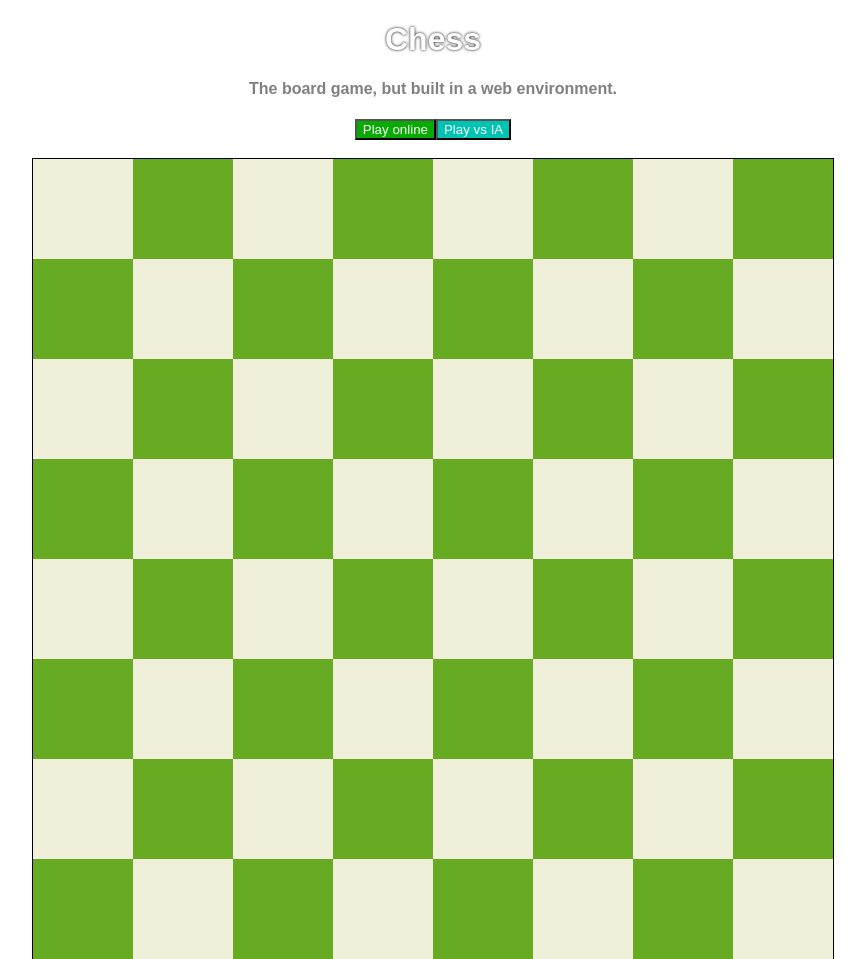
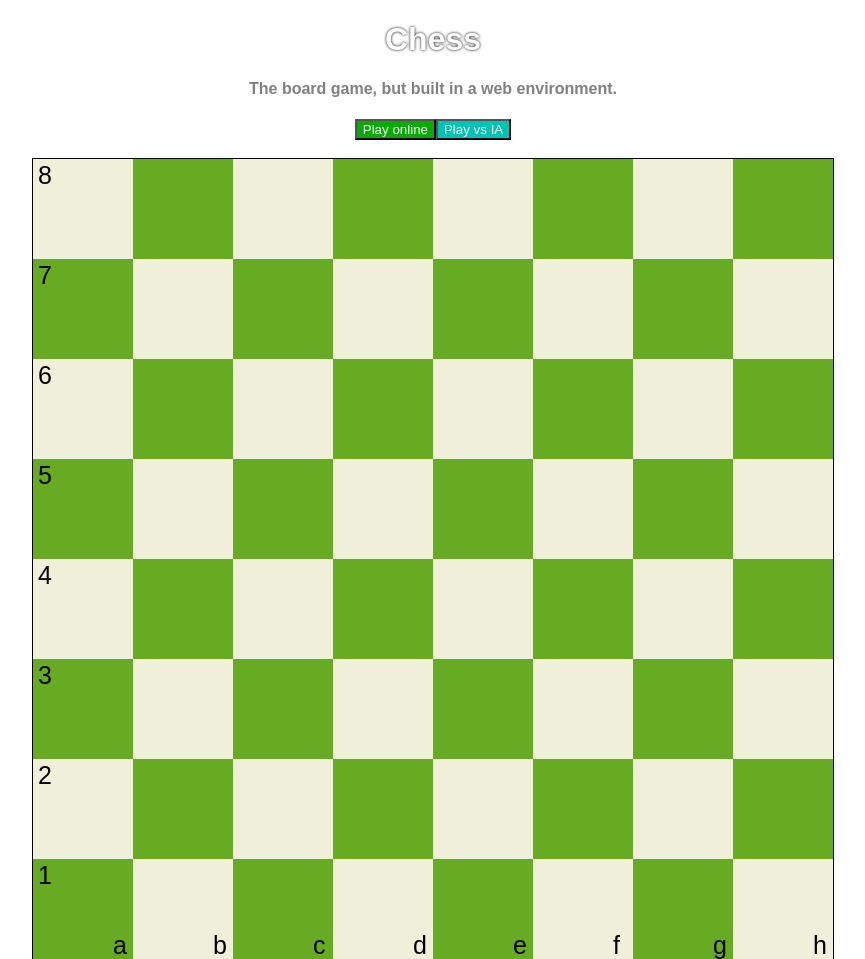
Before and after one commit to Garz4/CHESS, a plain HTML site: page index.html in a window 1280 px wide. Shown: the top 959 px of the page, without its empty margins (207-1072 px from the left). Drawn offline with Linux system fonts and the light colour scheme.

Commit message:
Now prints board for white and black and I added my name to EVERYTHING.

```diff
--- a/css/style.css
+++ b/css/style.css
@@ -1,3 +1,6 @@
+/*
+ * Coded by: Garz4 (Uriel García Rivas).
+ */
 body{
   font-family: arial;
 }
--- a/index.html
+++ b/index.html
@@ -1,3 +1,6 @@
+<!--
+ Coded by: Garz4 (Uriel García Rivas).
+-->
 <!DOCTYPE html>
 <html lang="en">
   <head>
@@ -10,7 +13,7 @@
     <p id="demo"></p>
     <h1>Chess</h1>
     <h4>The board game, but built in a web environment.</h4>
-    <button class="startOnline">Play online</button><button class="startOffline">Play vs IA</button><br /><br />
+    <button class="startOnline" onclick="">Play online</button><button class="startOffline" onclick="">Play vs IA</button><br /><br />
     <canvas id="board" width="800" height="800" style="border:1px solid #000000;"></canvas>
     </center>
   </body>
--- a/javascript/gameEventsHandler.js
+++ b/javascript/gameEventsHandler.js
@@ -1,12 +1,18 @@
+/*
+ * Coded by: Garz4 (Uriel García Rivas).
+ */
 var canvasBoard = document.getElementById("board");
 var contextBoard = canvasBoard.getContext("2d");
+canvasBoard.addEventListener("click", function(){}, false);
 
 function setUp(){
-  drawBoard();
+  drawBoardForWhite();
 }
 
-function drawBoard(){
-  let k = 0;
+function drawBoardForWhite(){drawBoard("87654321", "abcdefgh", 0);}
+function drawBoardForBlack(){drawBoard("12345678", "hgfedcba", 1);}
+
+function drawBoard(num, letter, k){
   for(let i = 0; i < 8; i++){
     for(let j = 0; j < 8; j++){
       if(k % 2 != 0) contextBoard.fillStyle = "#67ab23"; /* green squares */
@@ -16,6 +22,10 @@ function drawBoard(){
     }
     k++;
   }
+  contextBoard.font = "25px Arial";
+  contextBoard.fillStyle = "#000000";
+  for(let i = 0; i < 8; i++){
+    contextBoard.fillText(num[i], 5, 100*i + 25); /* rows (numbers) */
+    contextBoard.fillText(letter[i], 100*i + 80, 795); /* cols (letters) */
+  }
 }
-
-canvasBoard.addEventListener("click", function(){}, false);
--- a/javascript/gameMain.js
+++ b/javascript/gameMain.js
@@ -0,0 +1,3 @@
+/*
+ * Coded by: Garz4 (Uriel García Rivas).
+ */
```
